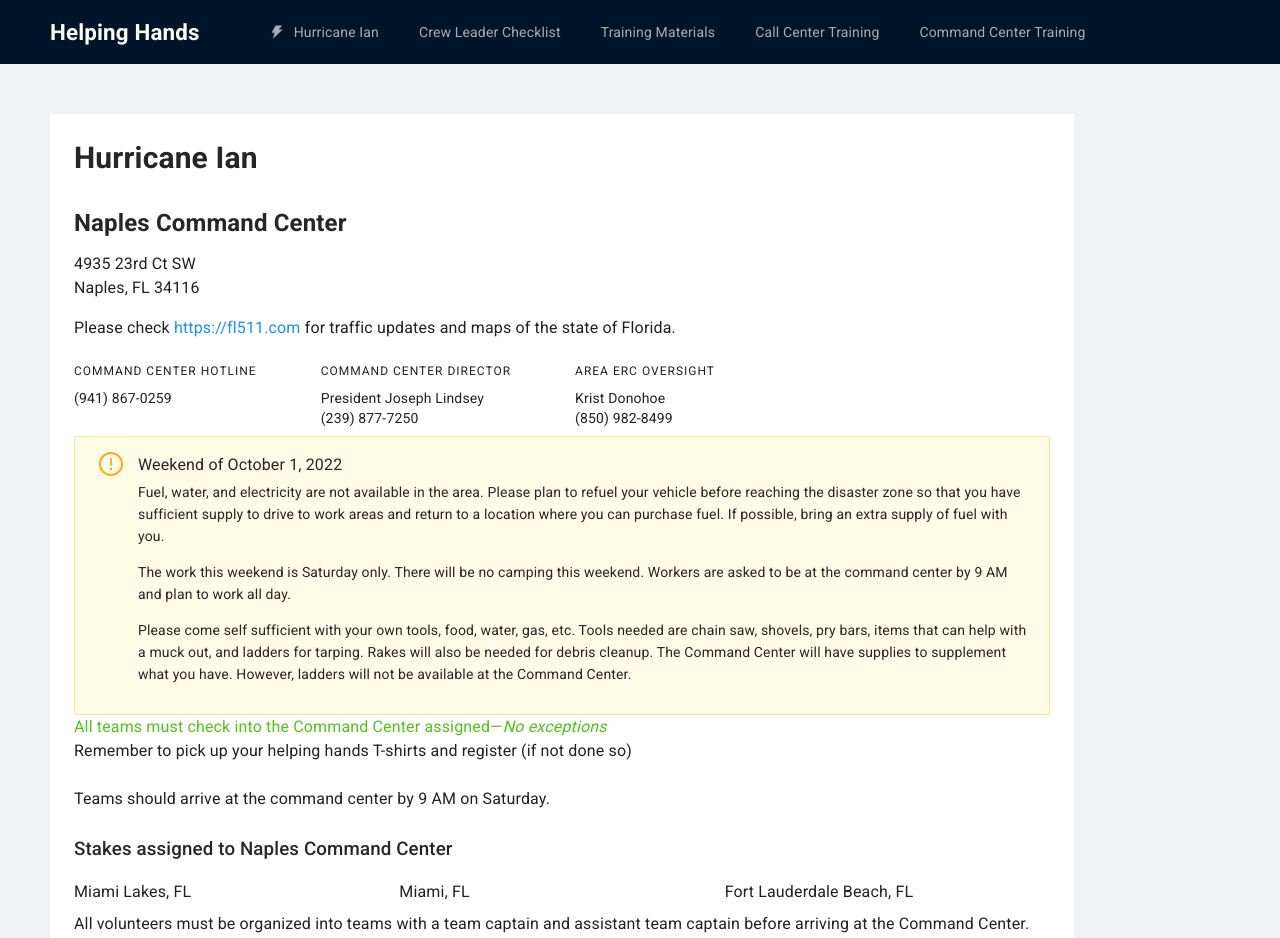
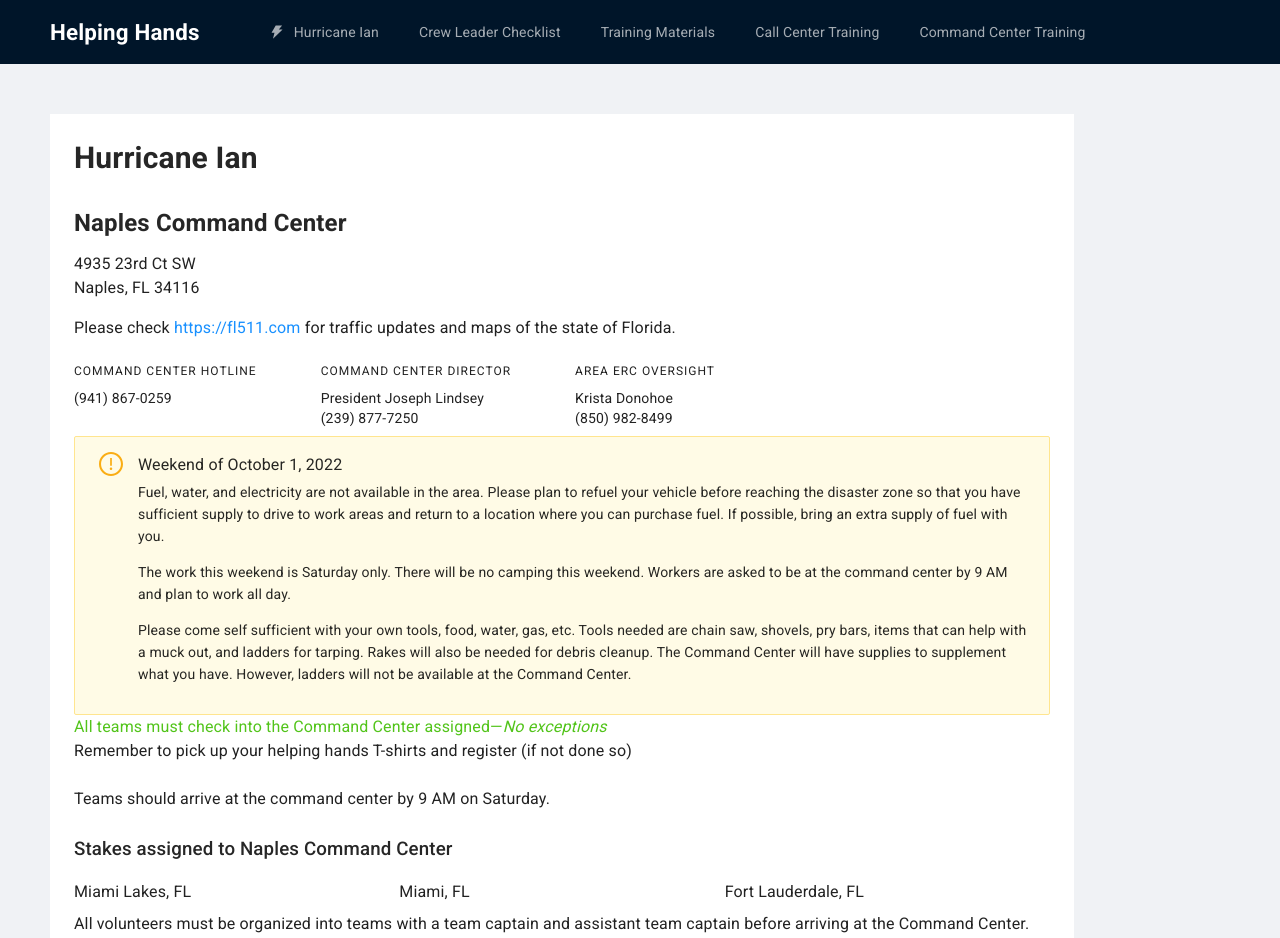
Before and after one commit to jaremieww/nase-disaster-relief, a React (Create React App) app: page /ian/naples in a window 1280 px wide. Shown: the top 938 px of the page. Built offline with nearby package versions, Linux system fonts and the light colour scheme.

Commit message:
Fix typos

```diff
--- a/src/components/ian/naples/NaplesCC.tsx
+++ b/src/components/ian/naples/NaplesCC.tsx
@@ -26,7 +26,7 @@ const contacts = [
   {
     title: 'Area ERC Oversight',
     body: <>
-      Krist Donohoe<br />
+      Krista Donohoe<br />
       (850) 982-8499
     </>
   }
@@ -35,7 +35,7 @@ const contacts = [
 const assignedStakes = [
   'Miami Lakes, FL',
   'Miami, FL',
-  'Fort Lauderdale Beach, FL',
+  'Fort Lauderdale, FL',
 ]
 
 export default function NaplesCC() {
```
